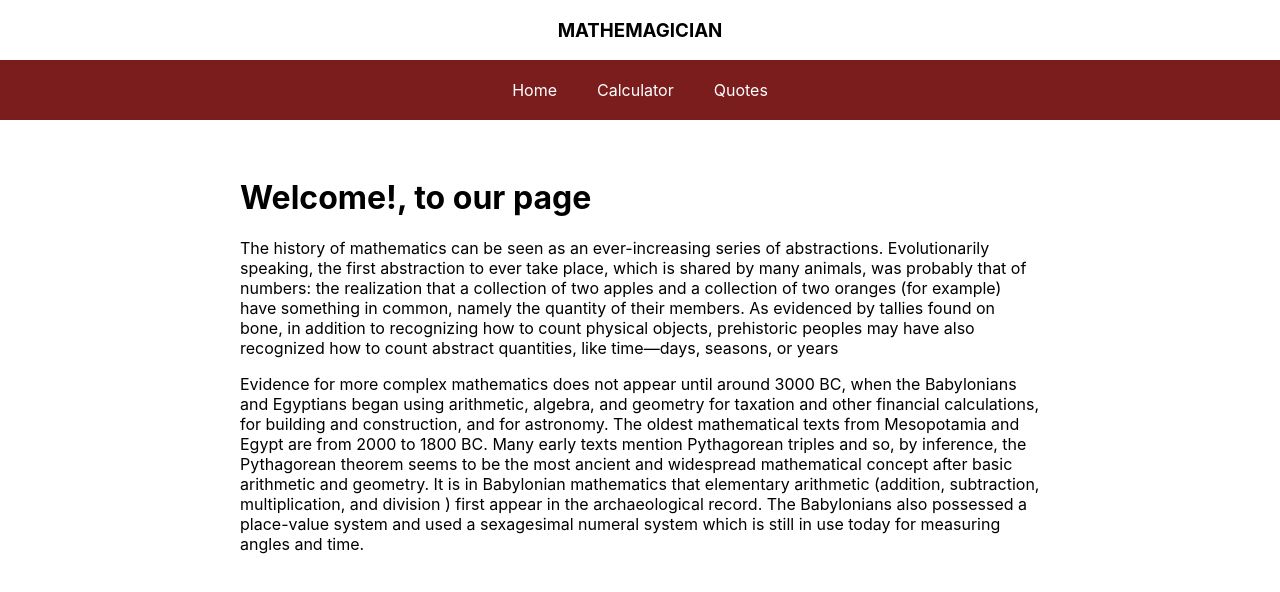
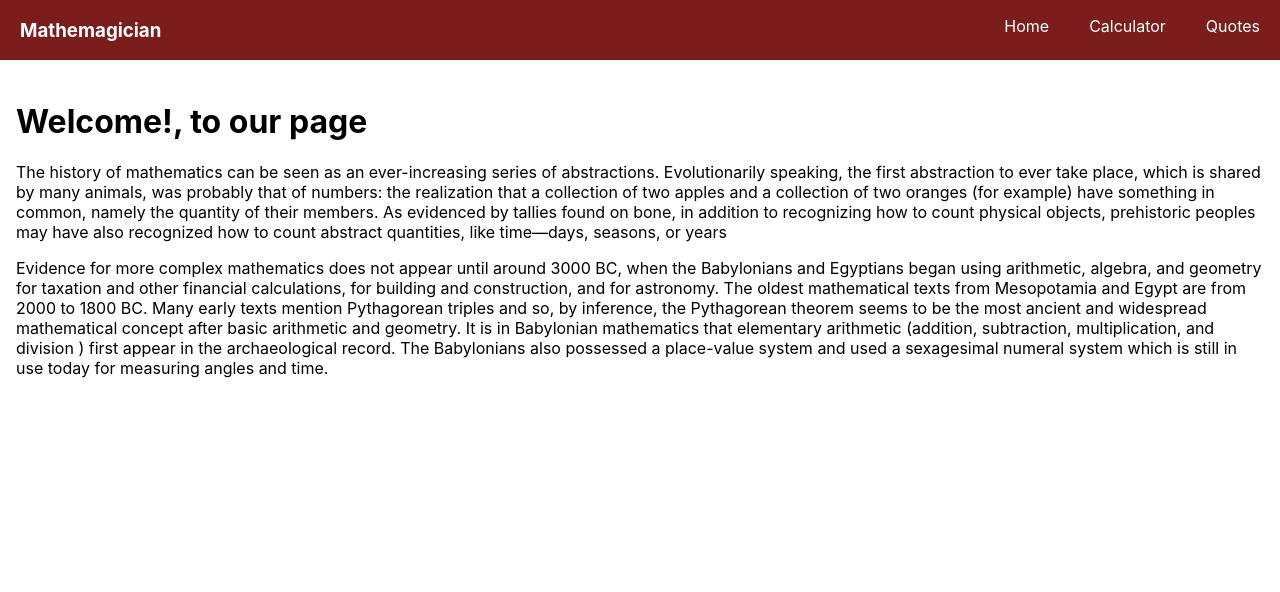
Before and after one commit to Regiss05/Math-Magicians, a React (Create React App) app: page / in a window 1280 px wide. Shown: the top 592 px of the page. Built offline with nearby package versions, Linux system fonts and the light colour scheme; the HTML template or start-up script is replaced by a standard one.

Commit message:
nav menu change position

```diff
--- a/src/components/Home.css
+++ b/src/components/Home.css
@@ -1,3 +1,3 @@
 .desc-main {
-  padding: 20px 15rem;
+  padding: 20px 1rem;
 }
--- a/src/components/Nav.css
+++ b/src/components/Nav.css
@@ -1,16 +1,13 @@
-.menu-container {
+.nav-area {
   background-color: rgb(123, 29, 29);
-}
-
-h3 {
-  color: black;
-  text-align: center;
-  text-transform: uppercase;
+  padding: 0 20px;
+  margin: 0;
+  display: flex;
+  justify-content: space-between;
 }
 
 ul {
   display: flex;
-  padding: 20px;
   justify-content: center;
   align-items: center;
   gap: 40px;
```
